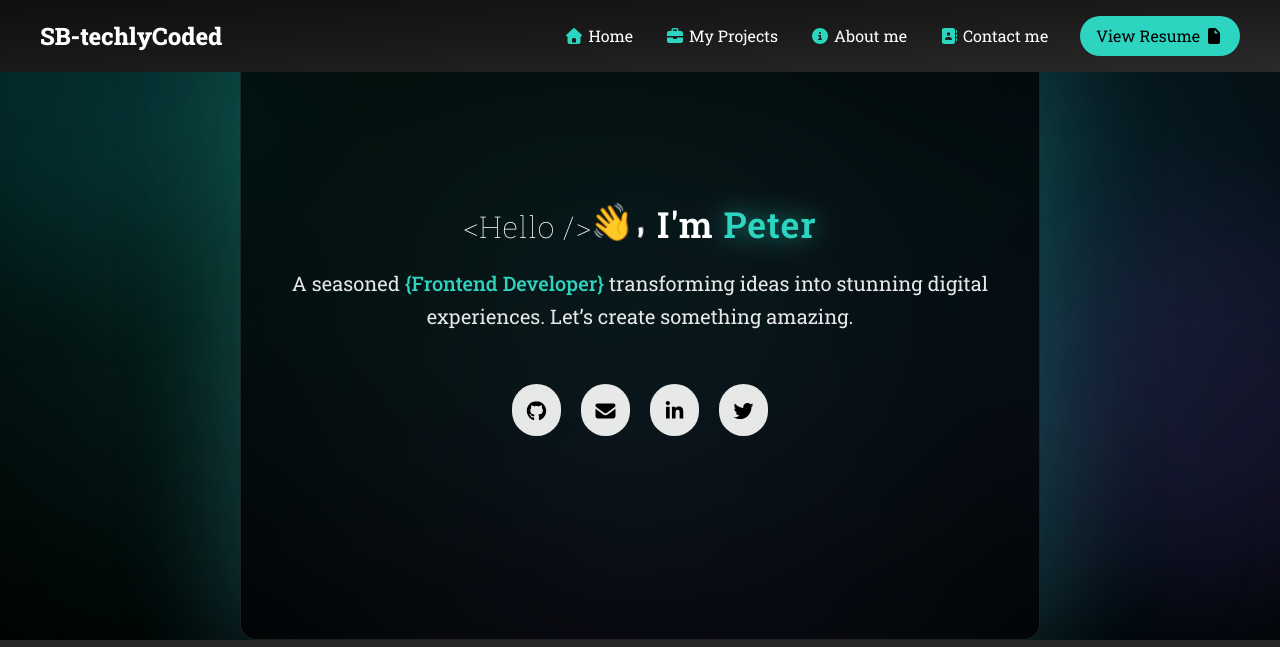
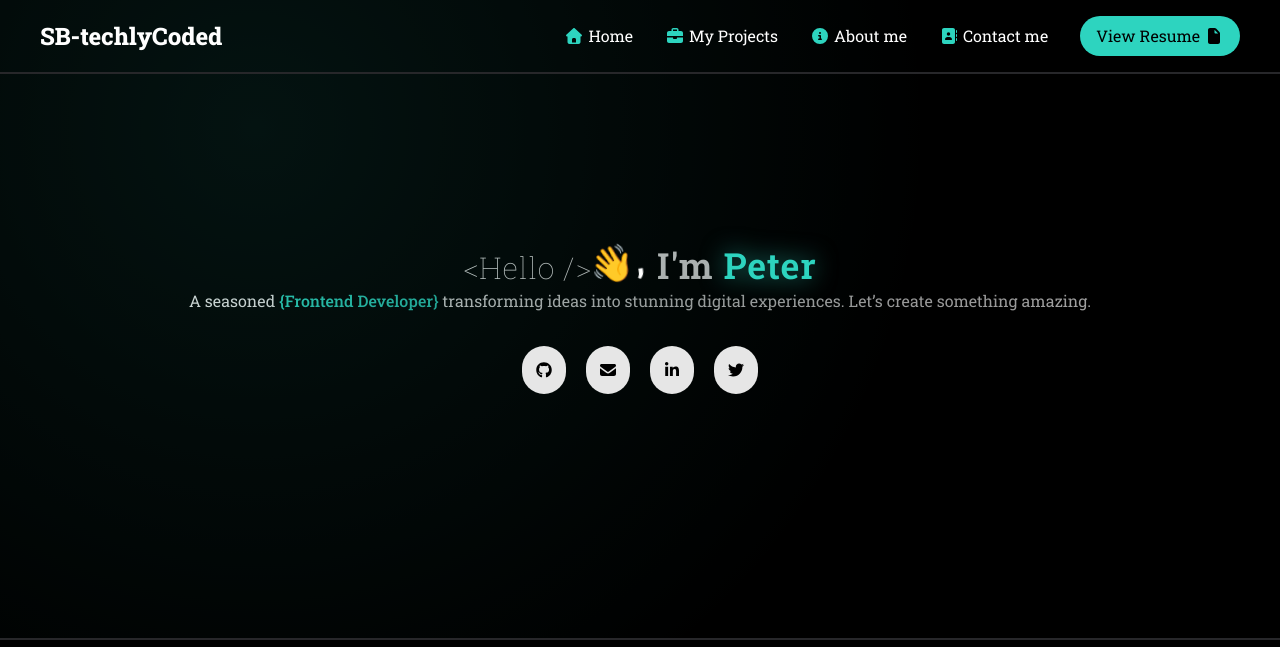
Before and after one commit to SIRBOLU/SB-Portfolio, a React (Vite) app: page / in a window 1280 px wide. Shown: the top 647 px of the page. Built offline with nearby package versions, Linux system fonts and the light colour scheme; a web font is replaced by a local one.

Commit message:
upgrade UI

```diff
--- a/src/Components/Header.jsx
+++ b/src/Components/Header.jsx
@@ -1,131 +1,3 @@
-// import React, { useState } from "react";
-// import { FontAwesomeIcon } from "@fortawesome/react-fontawesome";
-// import { faFile, faBars, faXmark } from "@fortawesome/free-solid-svg-icons";
-
-// const Header = () => {
-//   const [open, setOpen] = useState(false);
-
-//   return (
-//     <div>
-//       <header className="flex flex-wrap items-center justify-between pt-4 pb-4 pr-10 pl-10 bg-black text-white fixed left-0 right-0">
-//         <div className="text-3xl font-extrabold">SB-techlyCoded</div>
-//         <div>
-//           {/* DESKTOP MENU */}
-//           <ul className="flex items-center flex-wrap gap-8">
-//             <li className="">Home</li>
-//             <li className="">Featured Projects</li>
-//             <li className="">About me</li>
-//             <li className="">Contact me </li>
-//             <li className="bg-[#2dd4bf] text-black hover:bg-white p-2 pr-4 pl-4 rounded-full">
-//               View Resume <FontAwesomeIcon icon={faFile} />
-//             </li>
-//           </ul>
-
-//           {/* HAMBURGER MENU FOR MOBILE */}
-
-//         </div>
-
-//         {/* MOBILE MENU */}
-
-//       </header>
-//     </div>
-//   );
-// };
-
-// export default Header;
-
-// import React, { useState } from "react";
-// import { FontAwesomeIcon } from "@fortawesome/react-fontawesome";
-// import { faFile, faBars, faXmark } from "@fortawesome/free-solid-svg-icons";
-
-// const Header = () => {
-//   const [open, setOpen] = useState(false);
-//   const scrollToSection = (id) => {
-//     const section = document.getElementById(id);
-//     if (section) {
-//       section.scrollIntoView({ behavior: "smooth" });
-//       setOpen(false);
-//     }
-//   };
-
-//   return (
-//     <header className="bg-gradient-to-br from-[#0F0F0F] via-[#1A1A1A] to-[#2A2A2A] text-white fixed top-0 left-0 right-0 z-50">
-//       {/* Top bar */}
-//       <div className="flex items-center justify-between px-10 py-4">
-//         {/* Logo */}
-//         <div className="text-xl md:text-3xl font-extrabold">SB-techlyCoded</div>
-
-//         {/* Hamburger (always extreme right on mobile) */}
-//         <button onClick={() => setOpen(!open)} className="md:hidden text-xl">
-//           <FontAwesomeIcon icon={open ? faXmark : faBars} />
-//         </button>
-
-//         {/* Desktop menu */}
-//         {/* <ul className="hidden md:flex items-center gap-8">
-//           <li>Home</li>
-//           <li>Featured Projects</li>
-//           <li>About me</li>
-//           <li>Contact me</li>
-//           <li className="bg-[#2dd4bf] text-black hover:bg-white px-4 py-2 rounded-full">
-//             View Resume <FontAwesomeIcon icon={faFile} />
-//           </li>
-//         </ul> */}
-//         <ul className="hidden md:flex items-center gap-8">
-//           <li
-//             onClick={() => scrollToSection("home")}
-//             className="cursor-pointer"
-//           >
-//             Home
-//           </li>
-//           <li
-//             onClick={() => scrollToSection("projects")}
-//             className="cursor-pointer"
-//           >
-//             Featured Projects
-//           </li>
-//           <li
-//             onClick={() => scrollToSection("about")}
-//             className="cursor-pointer"
-//           >
-//             About me
-//           </li>
-//           <li
-//             onClick={() => scrollToSection("contact")}
-//             className="cursor-pointer"
-//           >
-//             Contact me
-//           </li>
-//           <li className="bg-[#2dd4bf] text-black hover:bg-white px-4 py-2 rounded-full cursor-pointer">
-//             View Resume <FontAwesomeIcon icon={faFile} />
-//           </li>
-//         </ul>
-//       </div>
-
-//       {/* Mobile dropdown menu */}
-//       <div
-//         className={`md:hidden overflow-hidden transition-all duration-500 ${
-//           open ? "max-h-screen" : "max-h-0"
-//         }`}
-//       >
-//         <ul className="flex flex-col gap-6 px-10 pb-6 bg-black">
-//           <li onClick={() => setOpen(false)}>Home</li>
-//           <li onClick={() => setOpen(false)}>Featured Projects</li>
-//           <li onClick={() => setOpen(false)}>About me</li>
-//           <li onClick={() => setOpen(false)}>Contact me</li>
-//           <li
-//             onClick={() => setOpen(false)}
-//             className="bg-[#2dd4bf] text-black hover:bg-white px-4 py-2 rounded-full w-fit"
-//           >
-//             View Resume <FontAwesomeIcon icon={faFile} />
-//           </li>
-//         </ul>
-//       </div>
-//     </header>
-//   );
-// };
-
-// export default Header;
-
 import React, { useState } from "react";
 import { FontAwesomeIcon } from "@fortawesome/react-fontawesome";
 import {
@@ -150,7 +22,7 @@ const Header = () => {
   };
 
   return (
-    <header className="bg-gradient-to-br from-[#0F0F0F] via-[#1A1A1A] to-[#2A2A2A] text-white fixed top-0 left-0 right-0 z-50">
+    <header className="border-b-2 border-[#27272a] text-white fixed top-0 left-0 right-0 z-50">
       {/* Top bar */}
       <div className="flex items-center justify-between px-6 md:px-10 py-4">
         {/* Logo */}
--- a/src/Components/Hero.jsx
+++ b/src/Components/Hero.jsx
@@ -98,20 +98,18 @@ const Hero = () => {
         </div> */}
         <div
           id="home"
-          className="relative flex justify-center items-center min-h-[80vh] overflow-hidden"
+          className="relative flex justify-center items-center min-h-[80vh] overflow-hidden border-b-2 border-[#27272a]"
         >
-          {/* Animated gradient background */}
-          {/* <div className="absolute inset-0 bg-[radial-gradient(circle_at_20%_20%,rgba(45,212,191,0.15),transparent_40%),radial-gradient(circle_at_80%_30%,rgba(56,189,248,0.12),transparent_40%),radial-gradient(circle_at_50%_80%,rgba(168,85,247,0.12),transparent_45%)] animate-[pulse_12s_ease-in-out_infinite]" /> */}
-          <div className="absolute inset-0 bg-[radial-gradient(circle_at_20%_20%,rgba(45,212,191,0.35),transparent_55%),radial-gradient(circle_at_80%_30%,rgba(56,189,248,0.3),transparent_55%),radial-gradient(circle_at_50%_80%,rgba(168,85,247,0.3),transparent_60%)] animate-[pulse_10s_ease-in-out_infinite]" />
+          <div className="absolute inset-0 bg-[radial-gradient(circle_at_20%_20%,rgba(45,212,191,0.18),transparent_60%),radial-gradient(circle_at_80%_30%,rgba(0,0,0,0.65),transparent_70%),radial-gradient(circle_at_50%_80%,rgba(0,0,0,0.75),transparent_75%)] animate-[pulse_12s_ease-in-out_infinite]" />
 
           {/* Moving glow orbs */}
-          <div className="absolute -top-32 -left-32 w-96 h-96 bg-cyan-500/10 rounded-full blur-3xl animate-[float_14s_ease-in-out_infinite]" />
-          <div className="absolute top-1/3 -right-32 w-96 h-96 bg-purple-500/10 rounded-full blur-3xl animate-[float_18s_ease-in-out_infinite_reverse]" />
+          <div />
+          <div />
 
           {/* Glass container */}
-          <div className="absolute z-0 w-[90%] h-[80%] bg-[radial-gradient(circle,rgba(45,212,191,0.35),transparent_65%)] blur-[140px]" />
+          <div />
 
-          <div className="relative z-10 text-xs md:text-xl backdrop-blur-xl bg-black/60 border border-white/10 rounded-2xl shadow-[0_0_120px_rgba(45,212,191,0.25)] h-[80vh] flex gap-5 flex-col justify-center p-10 max-w-[800px] transition-all duration-700 hover:shadow-[0_0_180px_rgba(45,212,191,0.45)] ">
+          <div>
             {/* Hello */}
             <p className="text-2xl md:text-4xl text-center text-[rgb(45,212,191)] animate-[fadeIn_1s_ease-out_forwards]">
               <p className="text-white text-center text-2xl md:text-4xl font-semibold tracking-wide animate-[fadeIn_1.4s_ease-out_forwards]">
@@ -154,7 +152,7 @@ const Hero = () => {
         </div>
 
         {/* SERVICES */}
-        <div id="services" className="bg-[#27272a] p-10 ">
+        <div id="services" className="border-b-2 border-[#27272a] p-10 ">
           <div className="text-center [&>*]:text-white">
             <p>SERVICES</p>
             <p className="text-white pt-2 pb-8 text-3xl">
@@ -206,16 +204,17 @@ const Hero = () => {
 
       {/* MY BIO */}
       <div id="about" className="max-w-[800px] m-auto pt-10 pb-10">
+        <div className="max-w-full flex flex-col items-center     text-center md:text-left md:flex-row p-8 md:p-0 gap-[3rem]">
+          <img src={sbpic} alt="my-pic" className="w-[200px] h-[200px]" />
+          <div>
             <p className="text-white text-center">MY BIO</p>
             <p className="text-center text-white text-3xl pb-6">
               About <span className="text-[rgb(45,212,191)]">me</span>.
             </p>
-        <div className="max-w-full flex flex-col items-center text-center md:text-left md:flex-row p-8 md:p-0 gap-[3rem]">
-          <img src={sbpic} alt="my-pic" className="w-[200px] h-[200px]" />
             <p className="text-white text-sm leading-7">
               I'm a frontend developer with 3+ years of experience, I am a
-            motivated and results-driven web developer, with a good knowledge of
-            HTML, CSS, Tailwind CSS, JavaScript, and ReactJS, seeking an
+              motivated and results-driven web developer, with a good knowledge
+              of HTML, CSS, Tailwind CSS, JavaScript, and ReactJS, seeking an
               opportunity to add value by building responsive and scalable user
               interfaces. I am detail-oriented, a fast learner, and a
               collaborative team player, eager to grow under experienced
@@ -228,6 +227,7 @@ const Hero = () => {
                 </button>
               </div>
             </p>
+          </div>
         </div>
 
         {/* SKILLS */}
@@ -289,7 +289,10 @@ const Hero = () => {
         </div>
 
         {/* CONTACT ME */}
-        <div id="contact" className="text-white bg-[#27272a] p-8">
+        <div
+          id="contact"
+          className="text-white border-2 border-[#27272a] p-8 rounded-3xl"
+        >
           <div className="text-center">
             <p>GET IN TOUCH</p>
             <p className="text-3xl pb-4">
```
Lines whose indentation alone changed are shown as unchanged.
